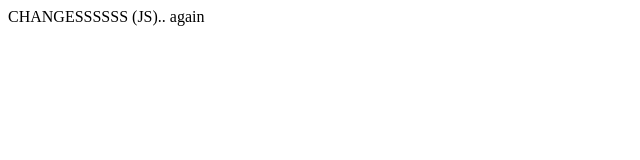
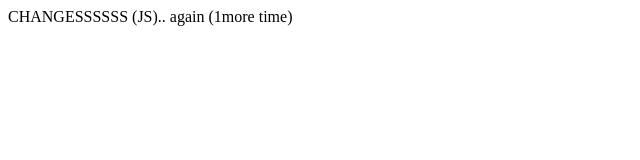
Before and after one commit to jmartinez419/githubtest, a plain HTML site: page index.html in a window 1280 px wide. Shown: the whole page, without its empty margins (0-640 px from the left). Drawn offline with Linux system fonts and the light colour scheme.

Commit message:
changes, changes & more changes

```diff
--- a/index.html
+++ b/index.html
@@ -7,7 +7,7 @@
 </head>
 <body>
 
-    CHANGESSSSSS (JS).. again
+    CHANGESSSSSS (JS).. again (1more time)
 
 </body>
 </html>
```
